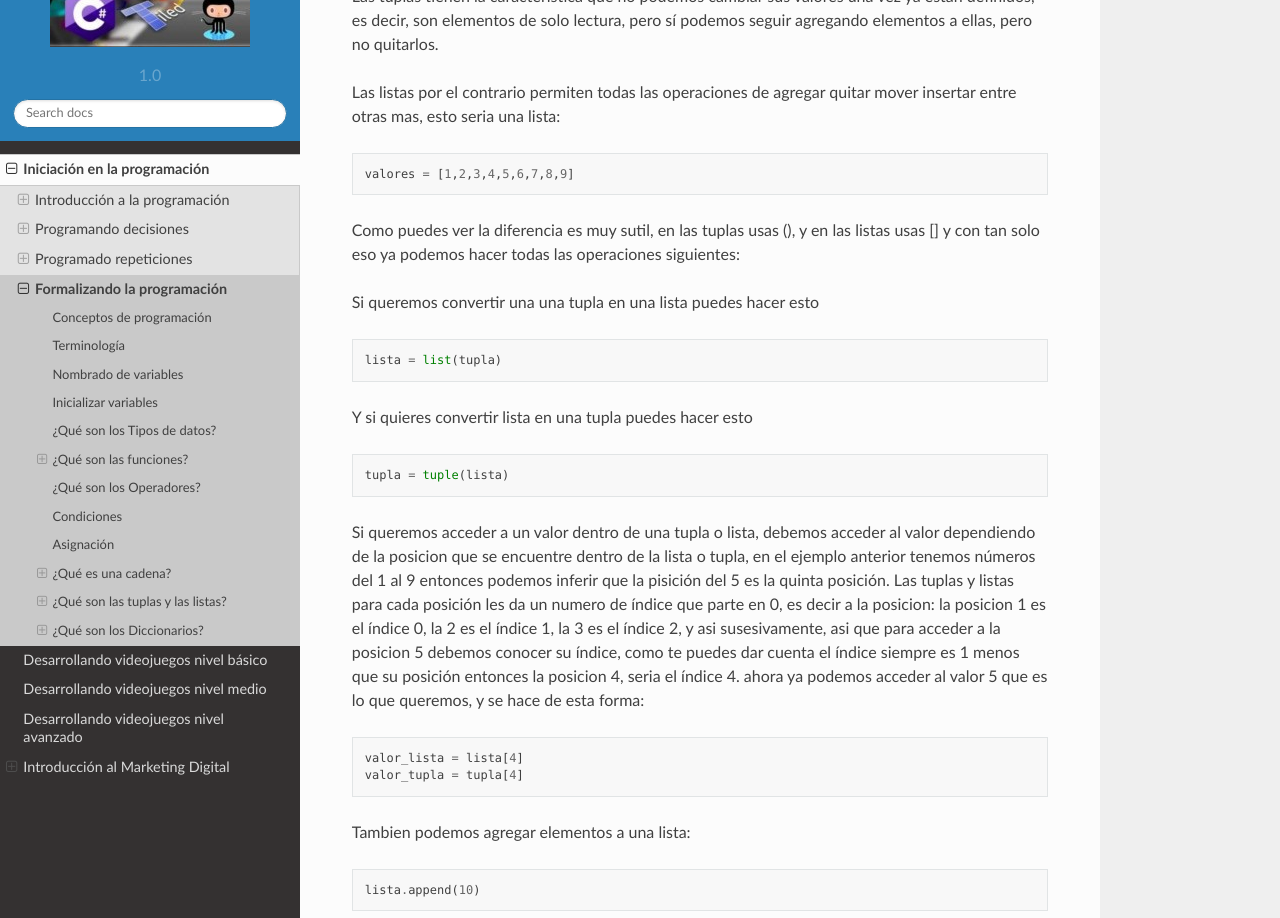
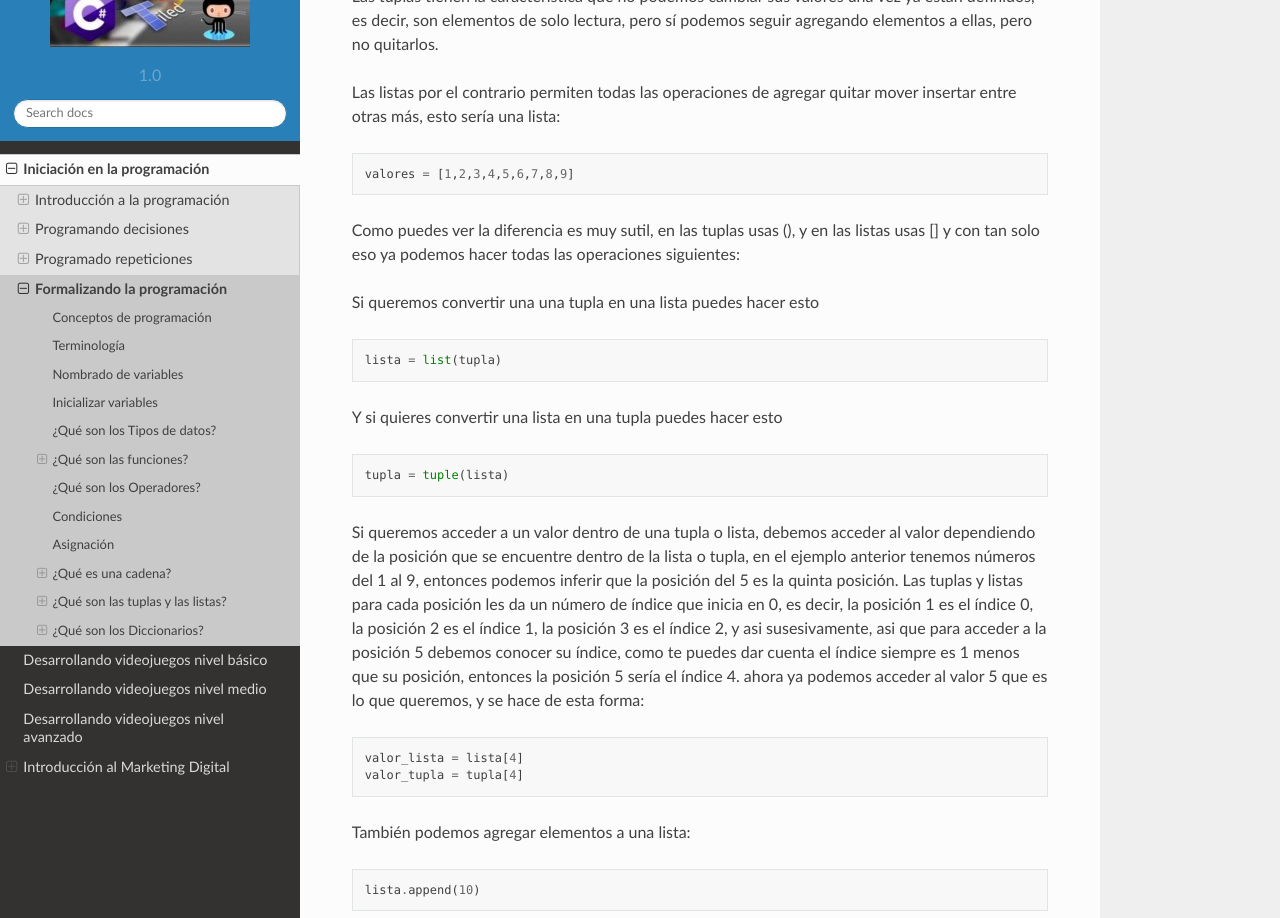
Before and after one commit to RKiemGames/docs, a Sphinx documentation site: the page built from docs/source/prog_04.rst, in a window 1280 px wide and 1400 px high, scrolled down 11941 px. Shown: the part 175-1093 px from the top of the window. Built offline with Sphinx 7.4.7 and the Read the Docs theme 2.0.0, drawn with Linux system fonts in a browser that asks for light colours; pages that are not in the unit, such as notebooks, are missing from menus; some of the changed text lies outside the part shown.

Commit message:
correcciones

```diff
--- a/docs/source/prog_04.rst
+++ b/docs/source/prog_04.rst
@@ -527,7 +527,7 @@ esto es una tupla:
 Las tuplas tienen la característica que no podemos cambiar sus valores una vez ya están definidos, es decir, son elementos de solo
 lectura, pero sí podemos seguir agregando elementos a ellas, pero no quitarlos.
 
-Las listas por el contrario permiten todas las operaciones de agregar quitar mover insertar entre otras mas, esto seria una
+Las listas por el contrario permiten todas las operaciones de agregar quitar mover insertar entre otras más, esto sería una
 lista:
 
 .. code-block:: python
@@ -543,17 +543,17 @@ Si queremos convertir una una tupla en una lista puedes hacer esto
 
     lista = list(tupla)
 
-Y si quieres convertir lista en una tupla puedes hacer esto
+Y si quieres convertir una lista en una tupla puedes hacer esto
 
 .. code-block:: python
 
     tupla = tuple(lista)
 
-Si queremos acceder a un valor dentro de una tupla o lista, debemos acceder al valor dependiendo de la posicion que se encuentre
-dentro de la lista o tupla, en el ejemplo anterior tenemos números del 1 al 9 entonces podemos inferir que la pisición del 5 es
-la quinta posición. Las tuplas y listas para cada posición les da un numero de índice que parte en 0, es decir a la posicion:
-la posicion 1 es el índice 0, la 2 es el índice 1, la 3 es el índice 2, y asi susesivamente, asi que para acceder a la posicion
-5 debemos conocer su índice, como te puedes dar cuenta el índice siempre es 1 menos que su posición entonces la posicion 4, seria
+Si queremos acceder a un valor dentro de una tupla o lista, debemos acceder al valor dependiendo de la posición que se encuentre
+dentro de la lista o tupla, en el ejemplo anterior tenemos números del 1 al 9, entonces podemos inferir que la posición del 5 es
+la quinta posición. Las tuplas y listas para cada posición les da un número de índice que inicia en 0, es decir, la posición 1
+es el índice 0, la posición 2 es el índice 1, la posición 3 es el índice 2, y asi susesivamente, asi que para acceder a la posición
+5 debemos conocer su índice, como te puedes dar cuenta el índice siempre es 1 menos que su posición, entonces la posición 5 sería
 el índice 4. ahora ya podemos acceder al valor 5 que es lo que queremos, y se hace de esta forma:
 
 .. code-block:: python
@@ -561,7 +561,7 @@ el índice 4. ahora ya podemos acceder al valor 5 que es lo que queremos, y se h
     valor_lista = lista[4]
     valor_tupla = tupla[4]
 
-Tambien podemos agregar elementos a una lista:
+También podemos agregar elementos a una lista:
 
 .. code-block:: python
 
@@ -592,7 +592,7 @@ Sacar el quinto elemento de una lista y guardarlo en una variable:
 
     elemento = lista.pop(4) # Al quitarlo este desaparece de la lista.
 
-Inserta un elemento en la quinta posicion:
+Inserta un elemento en la quinta posición:
 
 .. code-block:: python
 
```
